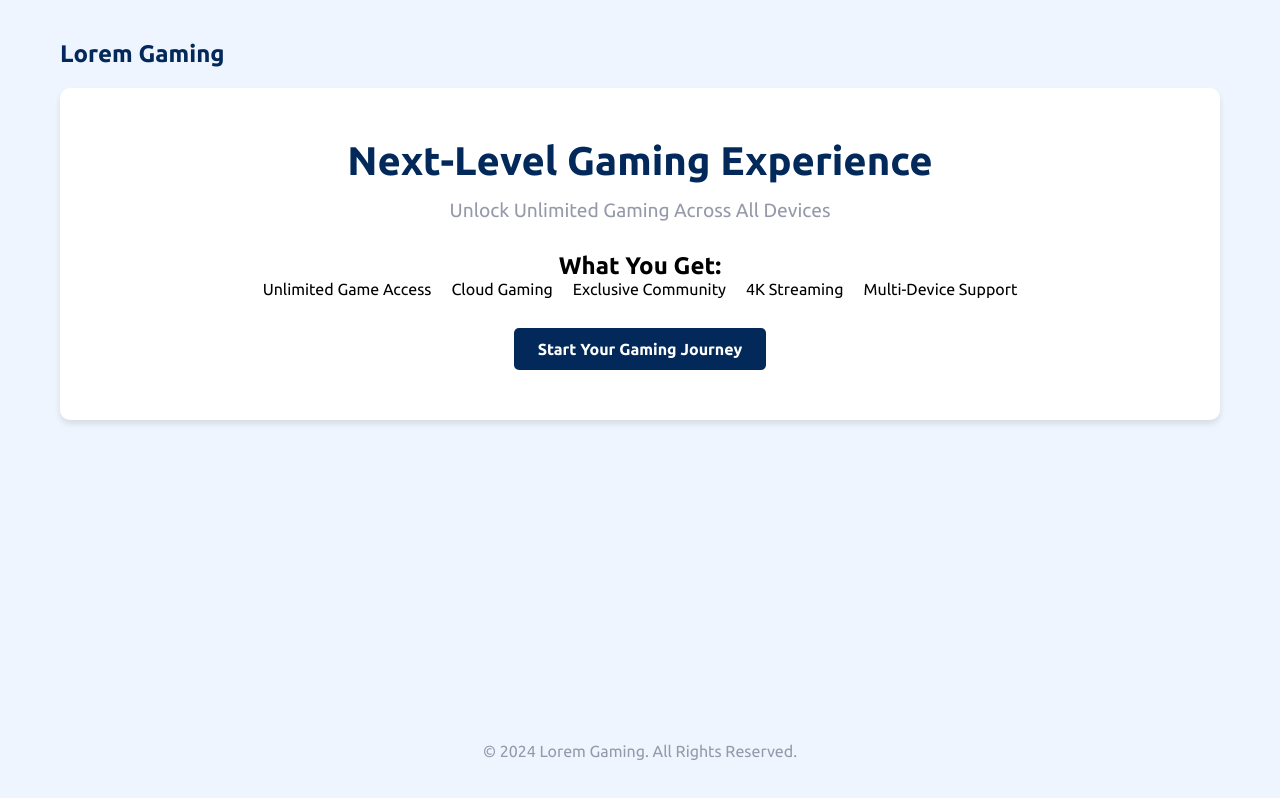
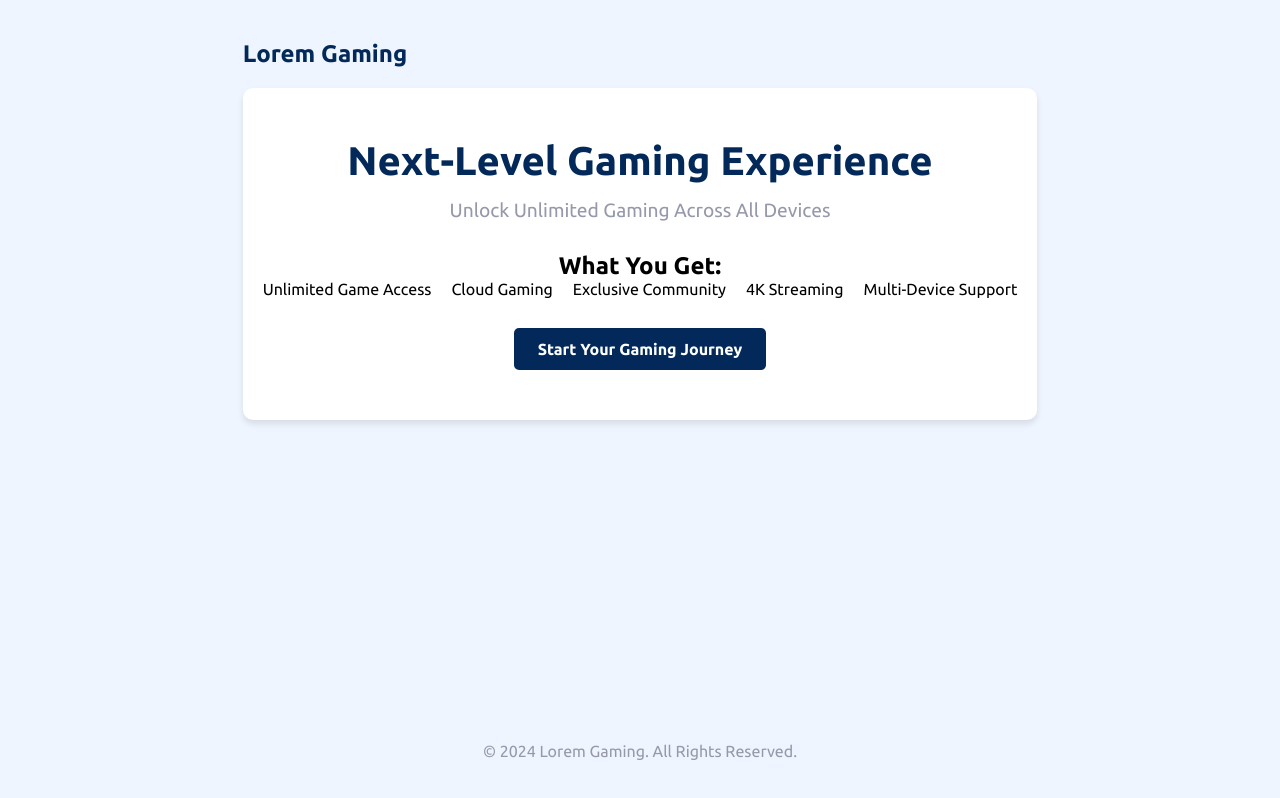
Before and after one commit to Paul-Blankson/lorem-gaming-ngrx, an Angular app: page / in a window 1280 px wide. Built offline with nearby package versions, Linux system fonts and the light colour scheme.

Commit message:
refactor: center multi- step form

```diff
--- a/src/styles.css
+++ b/src/styles.css
@@ -1,10 +1,11 @@
-/* You can add global styles to this file, and also import other style files */
 :root {
   --color-background: #EFF5FF;
   --color-multi-step-background: white;
   --color-denim: #022959;
   --color-grey: #9699AA;
   --color-sky-blue: #BEE2FD;
+  --color-deep-blue: #483EFF;
+  --color-text-blue: #ABBCFF;
 }
 
 @font-face {
@@ -16,7 +17,7 @@
 
 @font-face {
   font-family: 'Ubuntu';
-  src: url('/public/fonts/Ubuntu-Medium.ttf') format('truetype');
+  src: url('../public/fonts/Ubuntu-Regular.ttf') format('truetype');
   font-weight: 500;
   font-style: normal;
 }
@@ -36,7 +37,9 @@
 
 body {
   font-family: 'Ubuntu', Arial, sans-serif;
-  margin: 0;
-  padding: 0;
   background-color: var(--color-background);
+  height: 100vh;
+  display: flex;
+  align-items: center;
+  justify-content: center;
 }
```
